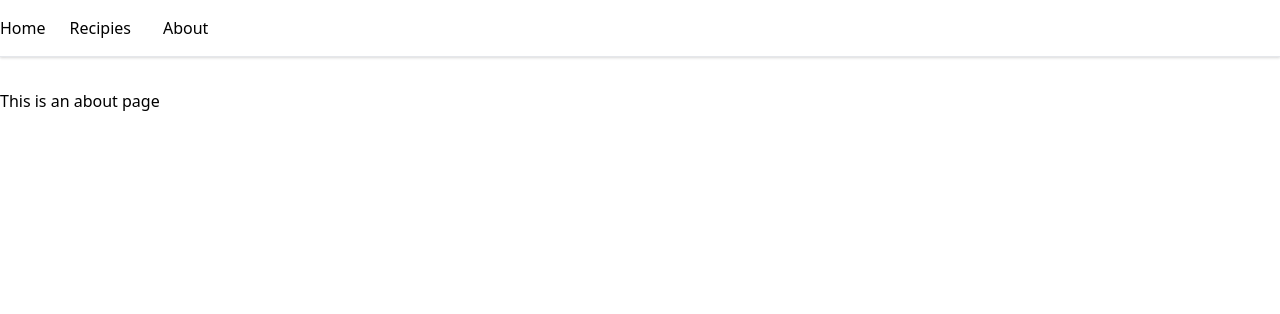
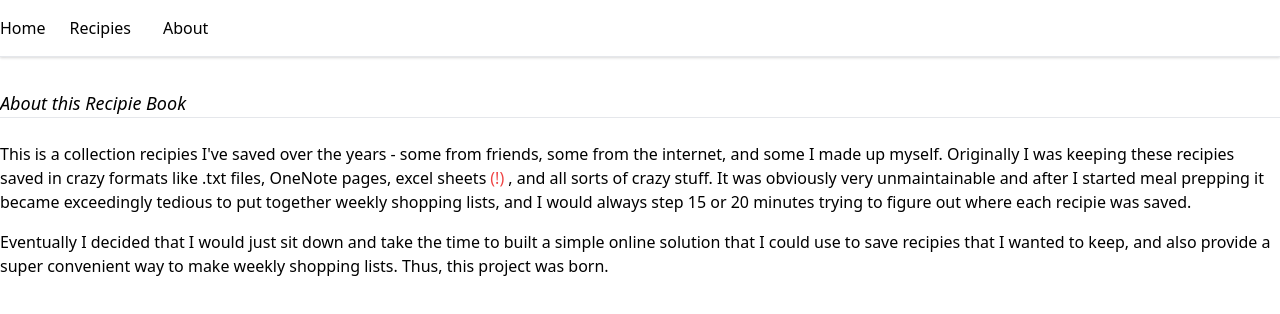
Before and after one commit to kairix-gh/recipiebook, a Vue app: page /about in a window 1280 px wide. Shown: the top 314 px of the page. Built offline with nearby package versions, Linux system fonts and the light colour scheme.

Commit message:
- Add some text about this project

```diff
--- a/src/views/About.vue
+++ b/src/views/About.vue
@@ -1,5 +1,7 @@
 <template>
-  <div class="about">
-    <h1>This is an about page</h1>
-  </div>
+    <div>
+        <h1 class="text-lg font-medium italic mb-6 border-b">About this Recipie Book</h1>
+        <p class="mb-4">This is a collection recipies I've saved over the years - some from friends, some from the internet, and some I made up myself. Originally I was keeping these recipies saved in crazy formats like .txt files, OneNote pages, excel sheets<span class="text-red-500 font-medium px-1">(!)</span>, and all sorts of crazy stuff. It was obviously very unmaintainable and after I started meal prepping it became exceedingly tedious to put together weekly shopping lists, and I would always step 15 or 20 minutes trying to figure out where each recipie was saved.</p>
+        <p>Eventually I decided that I would just sit down and take the time to built a simple online solution that I could use to save recipies that I wanted to keep, and also provide a super convenient way to make weekly shopping lists. Thus, this project was born.</p>
+    </div>
 </template>
```
